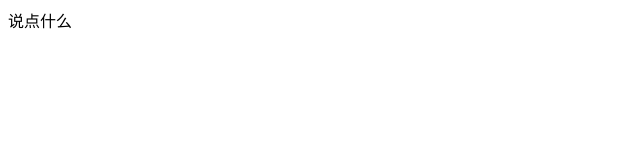
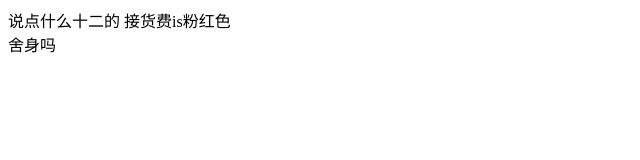
Before and after one commit to xiexiaoxiu/studyGit, a plain HTML site: page index.html in a window 1280 px wide. Shown: the whole page, without its empty margins (0-640 px from the left). Drawn offline with Linux system fonts and the light colour scheme.

Commit message:
修改了inedex.html

```diff
--- a/index.html
+++ b/index.html
@@ -5,6 +5,7 @@
 		<title></title>
 	</head>
 	<body>
-		说点什么
+		说点什么十二的 接货费is粉红色
+		<div class="box">舍身吗</div>
 	</body>
 </html>
```
